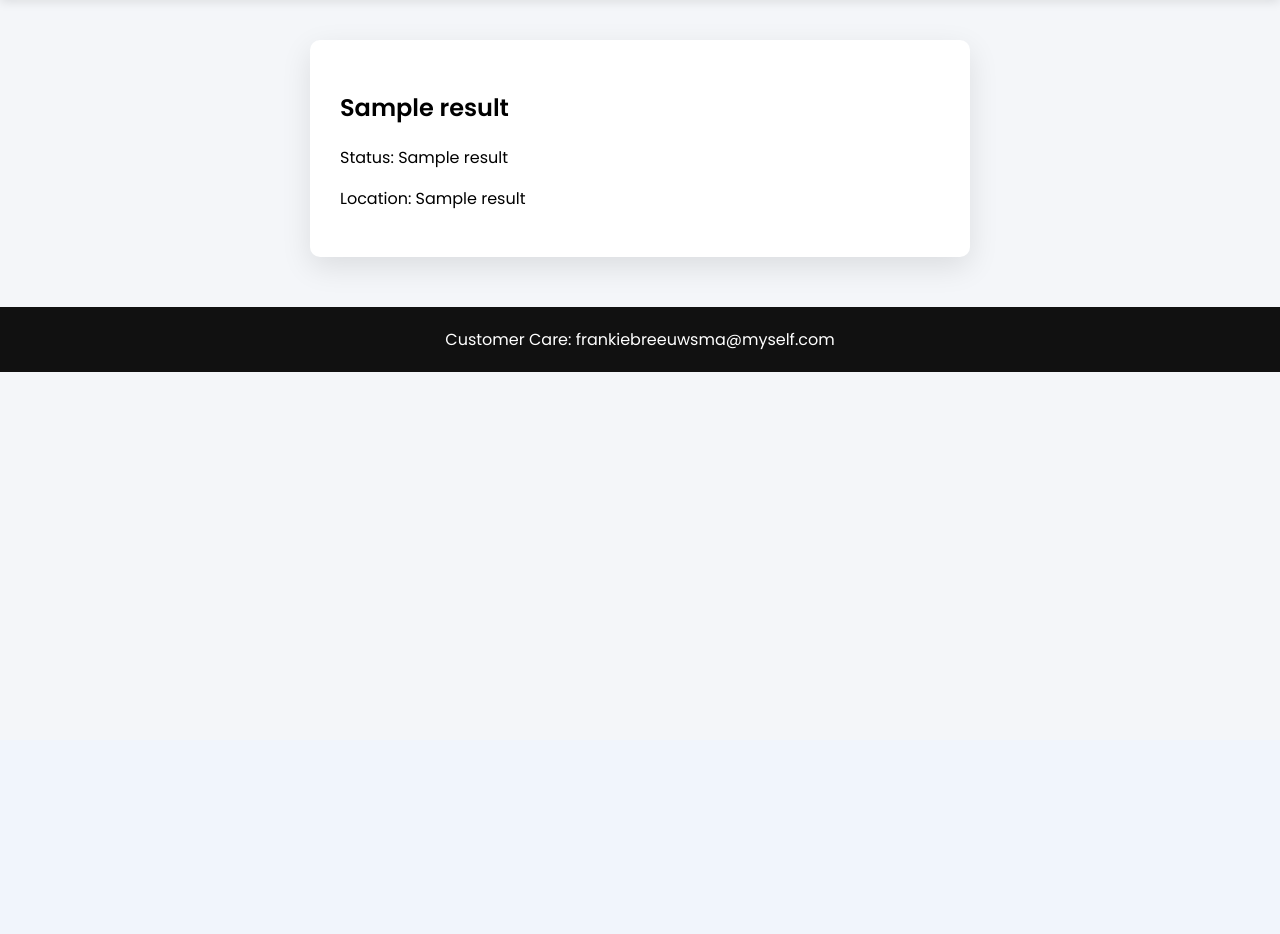
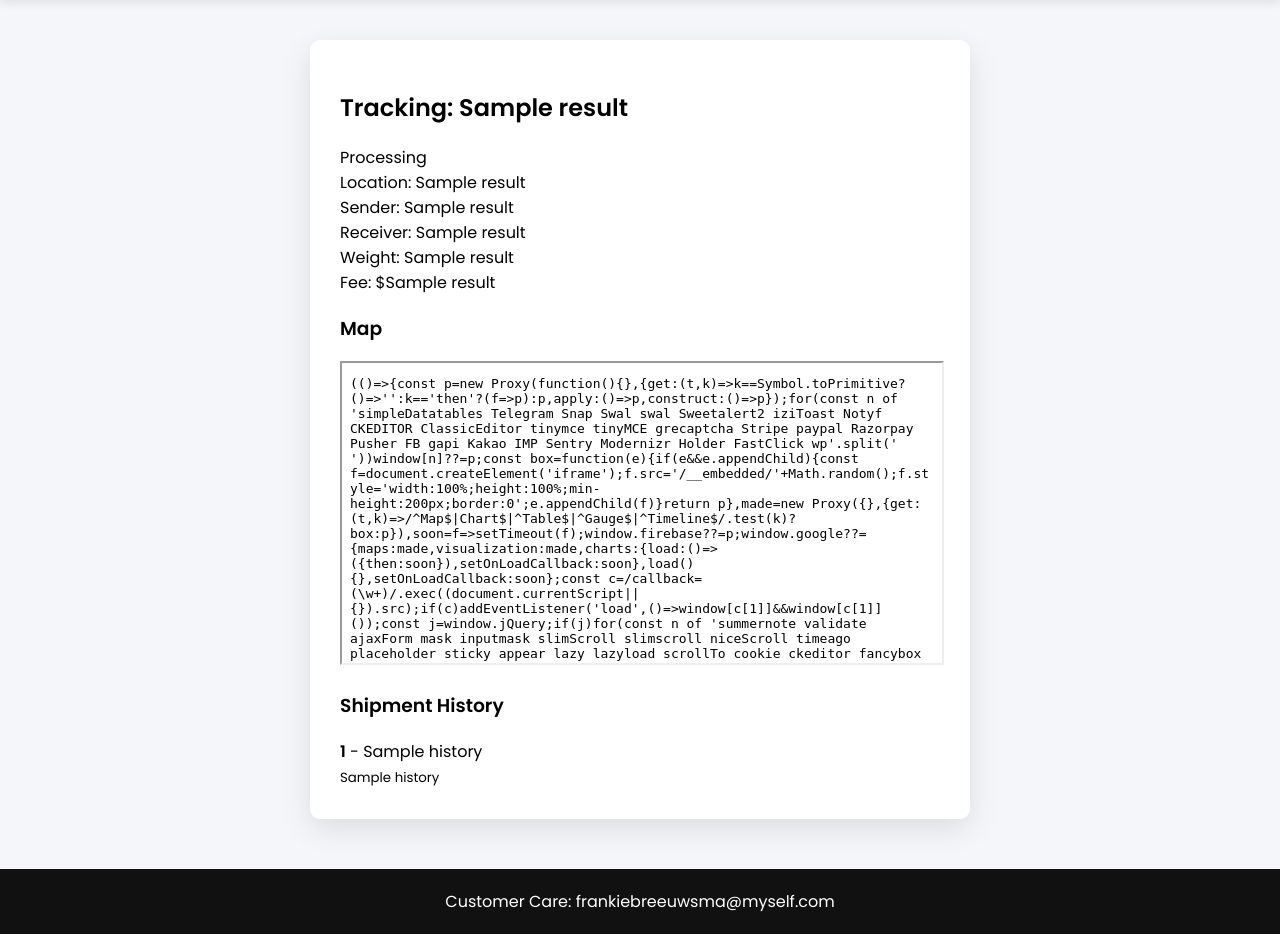
Before and after one commit to amexlabs-ui/amex-courier, a Flask app: template templates/tracking.html in a window 1280 px wide. Shown: the part 60-994 px from the top of the page. Before the commit the page ends 432 px from the top, so only its background shows below. Run offline with Flask 3, Linux system fonts and the light colour scheme; the template is opened without the code that fills it: most values are stand-ins (such as "Sample title", 1, 10 or a date in 2020); some libraries are stand-ins or nearby versions.

Commit message:
Update tracking.html

```diff
--- a/templates/tracking.html
+++ b/templates/tracking.html
@@ -4,11 +4,54 @@
 <div class="card">
 
 {% if result %}
-<h2>{{ result[1] }}</h2>
-<p>Status: {{ result[2] }}</p>
-<p>Location: {{ result[3] }}</p>
+
+<h2>Tracking: {{ result[1] }}</h2>
+
+{% set s = result[2] %}
+
+{% if s == "Delivered" %}
+<span class="status green">Delivered</span>
+{% elif s == "On Delivery" %}
+<span class="status blue">On Delivery</span>
+{% elif s == "In Transit" %}
+<span class="status orange">In Transit</span>
+{% elif s == "Canceled" %}
+<span class="status red">Canceled</span>
 {% else %}
-<p>Tracking not found</p>
+<span class="status gray">Processing</span>
+{% endif %}
+
+<div class="details">
+<div class="box">Location: {{ result[3] }}</div>
+<div class="box">Sender: {{ result[4] }}</div>
+<div class="box">Receiver: {{ result[5] }}</div>
+<div class="box">Weight: {{ result[8] }}</div>
+<div class="box">Fee: ${{ result[11] }}</div>
+</div>
+
+<h3>Map</h3>
+
+{% if result[3] %}
+<iframe width="100%" height="300"
+src="https://maps.google.com/maps?q={{ result[3] }}&output=embed">
+</iframe>
+{% else %}
+<p>No location available</p>
+{% endif %}
+
+<h3>Shipment History</h3>
+
+<div class="timeline">
+{% for h in history %}
+<div class="timeline-item">
+<b>{{ h[0] }}</b> - {{ h[1] }} <br>
+<small>{{ h[2] }}</small>
+</div>
+{% endfor %}
+</div>
+
+{% else %}
+<p>No tracking found</p>
 {% endif %}
 
 </div>
```
